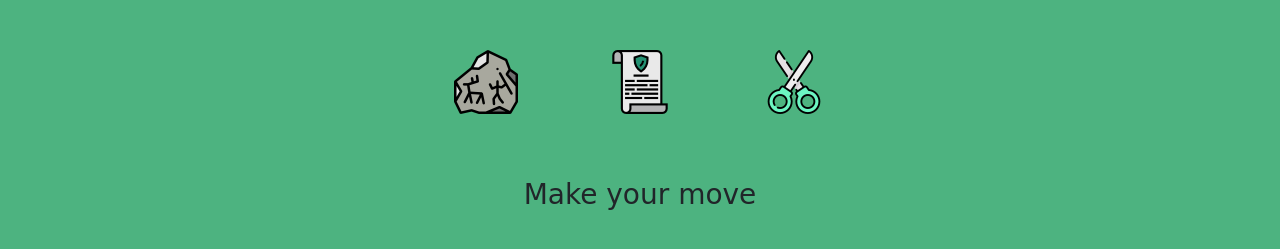
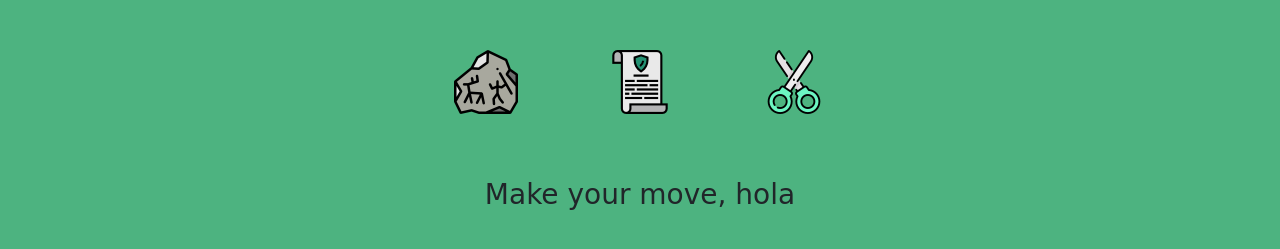
Before and after one commit to Sumantkm/Rock-Paper-Scissor-, a plain HTML site: page index.html in a window 1280 px wide. Shown: the part 491-740 px from the top of the page. Drawn offline with nearby package versions, Linux system fonts and the light colour scheme; a web font is replaced by a local one.

Commit message:
hola written

```diff
--- a/index.html
+++ b/index.html
@@ -55,7 +55,7 @@
     </main>
 
     <div id="footer">
-    <h3 >Make your move</h3>
+    <h3 >Make your move, hola</h3>
     </div>
     <script
       src="https://cdnjs.cloudflare.com/ajax/libs/jquery/3.5.1/jquery.min.js"
```
